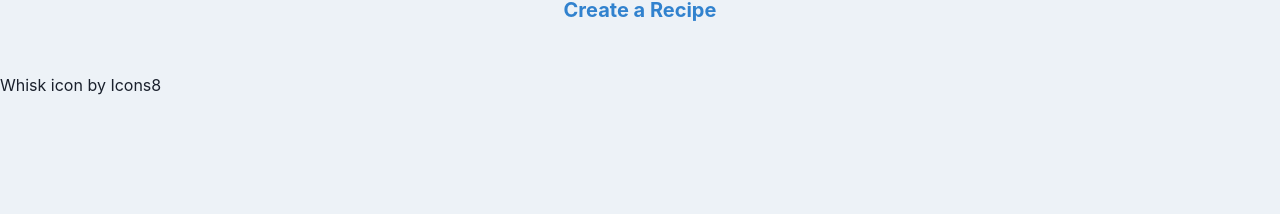
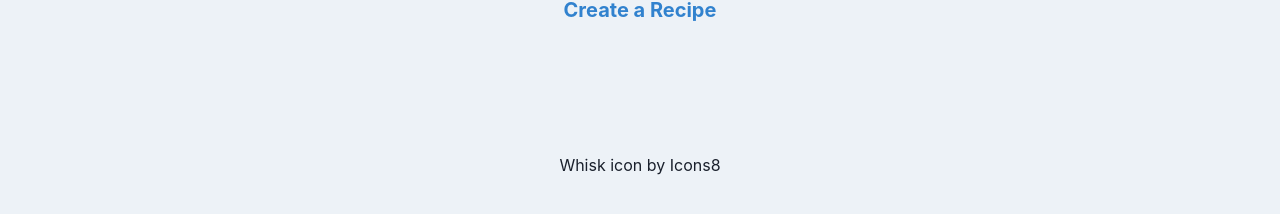
Before and after one commit to LaurenCummings/cookbook-project, a React (Vite) app in the folder frontend/: page / in a window 1280 px wide. Shown: the part 256-470 px from the top of the page. Built offline with nearby package versions, Linux system fonts and the light colour scheme; no server answers.

Commit message:
added some styling to footer

```diff
--- a/frontend/src/components/Footer.jsx
+++ b/frontend/src/components/Footer.jsx
@@ -2,7 +2,7 @@ import { Text } from "@chakra-ui/react";
 
 const Footer = () => {
   return (
-    <Text>
+    <Text textAlign={"center"} mt={20} mb={10}>
       <a target="_blank" href="https://icons8.com/icon/JlAUuOdwMf2P/whisk">
         Whisk
       </a>{" "}
```
